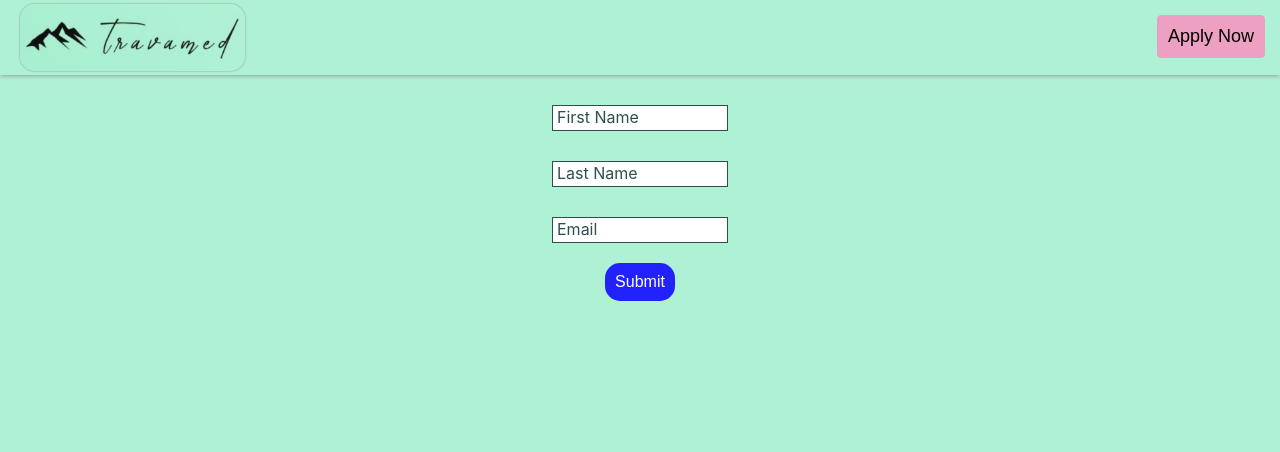
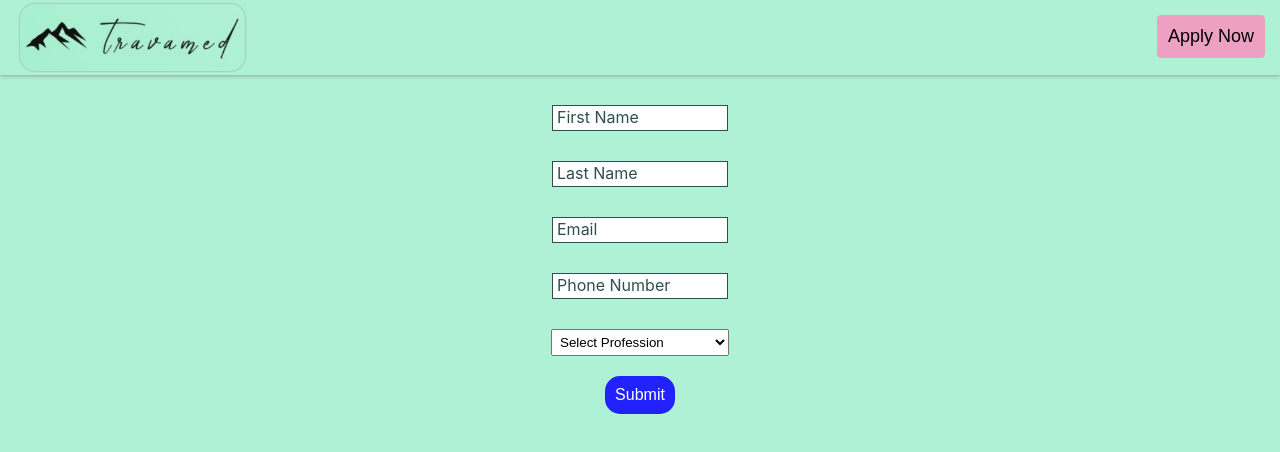
Before and after one commit to maxd66/travamed, a React (Create React App) app: page /form in a window 1280 px wide. Shown: the top 452 px of the page. Built offline with nearby package versions, Linux system fonts and the light colour scheme.

Commit message:
form MVP

```diff
--- a/src/components/Form/Form.css
+++ b/src/components/Form/Form.css
@@ -77,6 +77,9 @@
 #email:focus + #emailLabel {
   top: -23px;
 }
+#phone:focus + #phoneLabel {
+  top: -23px;
+}
 
 .activeInput {
   border: none;
@@ -133,6 +136,26 @@
   position: inherit;
 } */
 
+#profession {
+  padding: 4px;
+}
+
+#resumeLabel {
+  background-color: white;
+  padding: 3px;
+  border-radius: 2px;
+  position: absolute;
+  top: -29px;
+  left: 0px;
+  color: darkslategray;
+  border: solid 1px gray;
+  min-width: fit-content;
+}
+
+.resumeInputContainer {
+  margin-top: 50px;
+}
+
 #submit-button {
   color: white;
   font-size: medium;
--- a/src/components/Form/Form.js
+++ b/src/components/Form/Form.js
@@ -9,6 +9,8 @@ function Form() {
     firstName: "",
     lastName: "",
     email: "",
+    phone: "",
+    profession: "",
   });
   // const [passwordViewState, setPasswordViewState] = useState(false);
   // above state for password eye
@@ -31,8 +33,15 @@ function Form() {
 
   function handleFormSubmit(e) {
     e.preventDefault();
-    alert(
-      `You submitted the form with the values, ${formState.fullName}, ${formState.lastName}, ${formState.email}`
+    const emailSubject = `Interested Party: ${formState.firstName} ${formState.lastName}`;
+    const emailBody = `
+    Hi! I'm interested in applying for Travamed!
+    Name: ${formState.firstName} ${formState.lastName}
+    Email: ${formState.email}
+    Phone Number: ${formState.phone}
+    Profession: ${formState.profession}`;
+    window.open(
+      `mailto:travamed@outlook.com?subject=${emailSubject}&body=${emailBody}`
     );
   }
   return (
@@ -78,9 +87,9 @@ function Form() {
           <input
             id="email"
             name="email"
-            className={formState.firstName ? "activeInput" : "inactiveInput"}
+            className={formState.email ? "activeInput" : "inactiveInput"}
             onChange={handleFormChange}
-            value={formState.firstName}
+            value={formState.email}
           />
           <label
             htmlFor="email"
@@ -92,6 +101,48 @@ function Form() {
             Email
           </label>
         </div>
+        <div className="inputContainer">
+          <input
+            id="phone"
+            name="phone"
+            className={formState.phone ? "activeInput" : "inactiveInput"}
+            onChange={handleFormChange}
+            value={formState.phone}
+          />
+          <label
+            htmlFor="phone"
+            id="phoneLabel"
+            className={
+              formState.phone ? "activeLabel label" : "inactiveLabel label"
+            }
+          >
+            Phone Number
+          </label>
+        </div>
+        <div className="inputContainer">
+          <select
+            id="profession"
+            name="profession"
+            onChange={handleFormChange}
+            value={formState.profession}
+          >
+            <option value="">Select Profession</option>
+            <option value="Registered Nurse">Registered Nurse</option>
+            <option value="Respiratory Therapist">Respiratory Therapist</option>
+            <option value="Dialysis Technician">Dialysis Technician</option>
+            <option value="Licensed Practical Nurse">
+              Licensed Practical Nurse
+            </option>
+            <option value="Surgical Tech/OR Tech">Surgical Tech/OR Tech</option>
+            <option value="CNA">CNA</option>
+          </select>
+        </div>
+        {/* <div className="inputContainer resumeInputContainer">
+          <input type="file" id="resume" name="resume" />
+          <label id="resumeLabel" htmlFor="resume">
+            Upload your resume:
+          </label>
+        </div> */}
         <button id="submit-button" type="submit">
           Submit
         </button>
```
